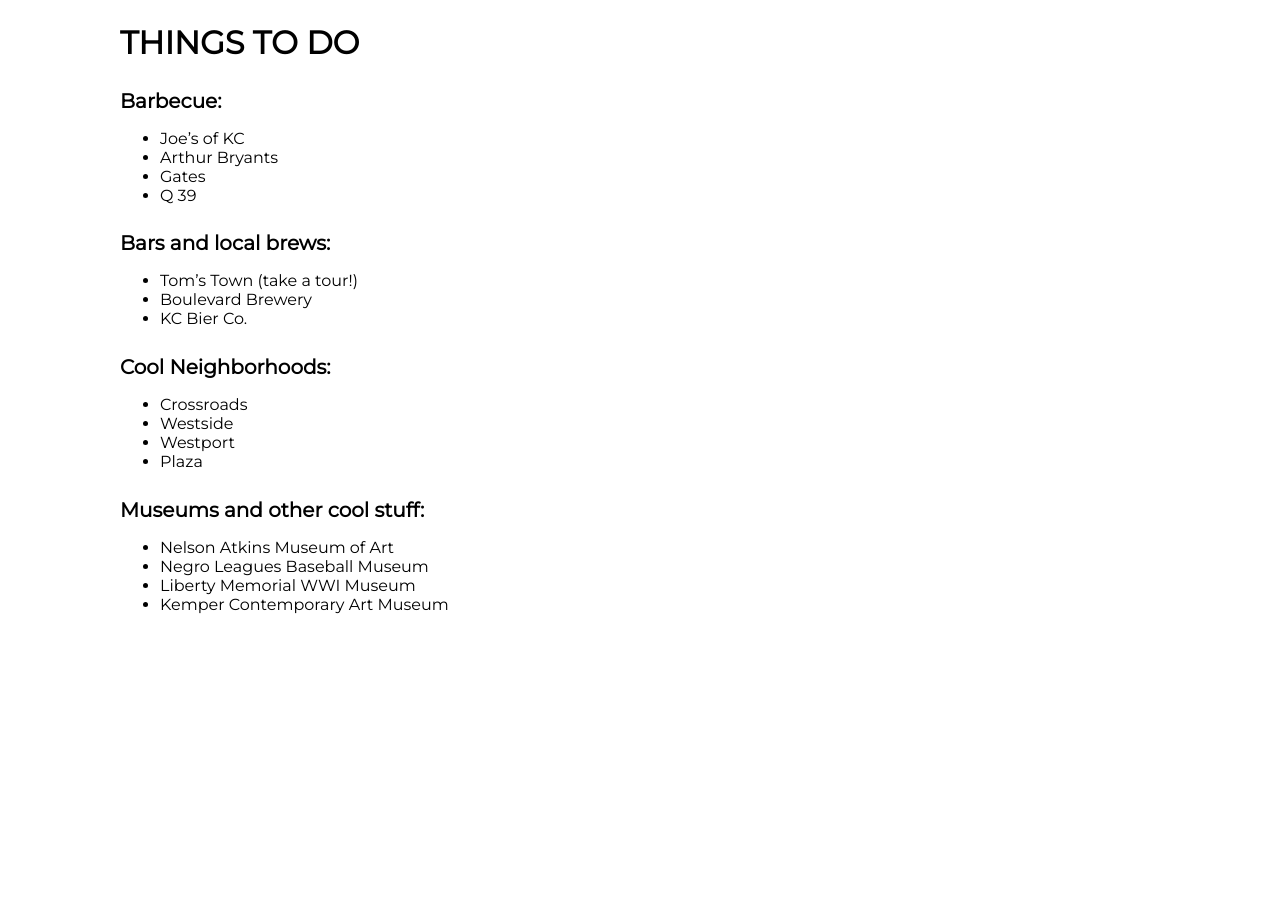
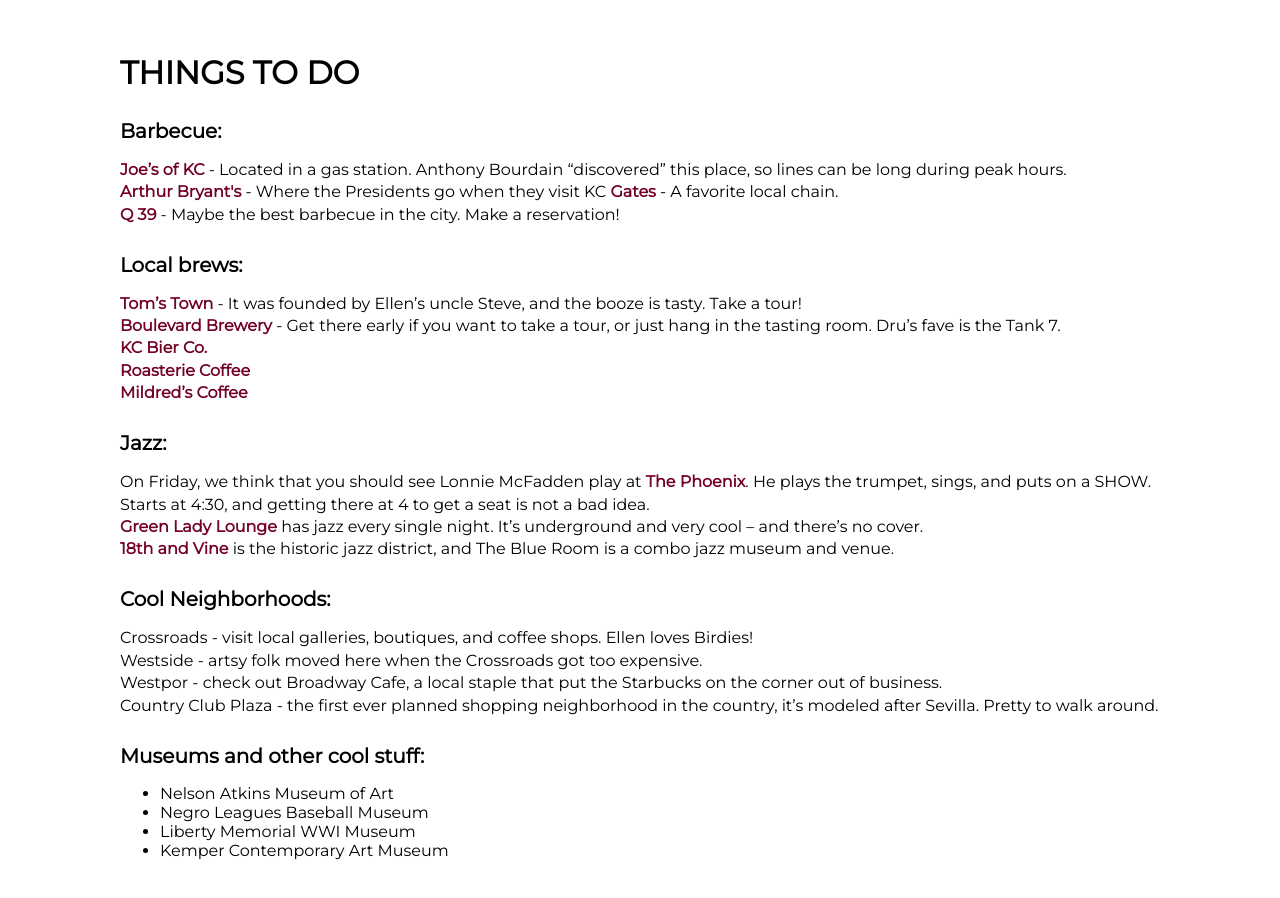
Before and after one commit to ellenanddru/ellenanddru.github.io, a plain HTML site: page details.html in a window 1280 px wide. Shown: the part 1760-2658 px from the top of the page. Before the commit the page ends 2469 px from the top, so only its background shows below. Drawn offline with nearby package versions, Linux system fonts and the light colour scheme.

Commit message:
Update things to do section. TODO: Embed google maps

```diff
--- a/details.html
+++ b/details.html
@@ -33,6 +33,8 @@
 			<a class="nav-link" href="">Registry</a>
 			<a class="nav-link" href="rsvp.html">RSVP</a>
 		</nav>
+
+		<div class="nav-spacer"></div>
 
 		<div id="details-container">
 			<div class="section" id="accommodations">
@@ -94,27 +96,42 @@
 				<h2>Things to Do</h2>
 
 				<h4>Barbecue:</h4>
-				<ul>
-					<li>Joe’s of KC</li>
-					<li>Arthur Bryants</li>
-					<li>Gates</li>
-					<li>Q 39</li>
-				</ul>
+					<p>
+						<a href="https://www.joeskc.com/" target="_blank">Joe’s of KC</a> - Located in a gas station. Anthony Bourdain “discovered” this place, so lines can be long during peak hours.<br/>
 
-				<h4>Bars and local brews:</h4>
-				<ul>
-					<li>Tom’s Town (take a tour!)</li>
-					<li>Boulevard Brewery</li>
-					<li>KC Bier Co.</li>
-				</ul>
+						<a href="https://www.arthurbryantsbbq.com/" target="_blank">Arthur Bryant's</a> - Where the Presidents go when they visit KC
+
+						<a href="https://gatesbbq.com/" target="_blank">Gates</a> - A favorite local chain.<br/>
+
+						<a href="https://q39kc.com/" target="_blank">Q 39</a> - Maybe the best barbecue in the city. Make a reservation!
+					</p>
+
+				<h4>Local brews:</h4>
+					<p>
+						<a href="http://www.toms-town.com/" target="_blank">Tom’s Town</a> - It was founded by Ellen’s uncle Steve, and the booze is tasty. Take a tour!<br/>
+
+						<a href="https://www.boulevard.com/" target="_blank">Boulevard Brewery</a> - Get there early if you want to take a tour, or just hang in the tasting room. Dru’s fave is the Tank 7.<br/>
+
+					<a href="http://kcbier.com/" target="_blank">KC Bier Co.</a><br/>
+					<a href="https://www.theroasterie.com/" target="_blank">Roasterie Coffee</a><br/>
+					<a href="https://www.mildredskc.com/" target="_blank">Mildred’s Coffee</a><br/>
+				</p>
+
+				<h4>Jazz:</h4>
+				<p>
+					On Friday, we think that you should see Lonnie McFadden play at <a href="http://thephoenixkc.com/" target="_blank">The Phoenix</a>. He plays the trumpet, sings, and puts on a SHOW. Starts at 4:30, and getting there at 4 to get a seat is not a bad idea.<br/>
+
+					<a href="https://greenladylounge.com/" target="_blank">Green Lady Lounge</a> has jazz every single night. It’s underground and very cool – and there’s no cover.</br>
+
+					<a href="https://www.visitkc.com/18th-vine" target="_blank">18th and Vine</a> is the historic jazz district, and The Blue Room is a combo jazz museum and venue.</p>
 
 				<h4>Cool Neighborhoods:</h4>
-				<ul>
-					<li>Crossroads</li>
-					<li>Westside</li>
-					<li>Westport</li>
-					<li>Plaza</li>
-				</ul>
+				<p>
+					Crossroads - visit local galleries, boutiques, and coffee shops. Ellen loves Birdies!<br/>
+					Westside - artsy folk moved here when the Crossroads got too expensive.<br/>
+					Westpor - check out Broadway Cafe, a local staple that put the Starbucks on the corner out of business.<br/>
+					Country Club Plaza - the first ever planned shopping neighborhood in the country, it’s modeled after Sevilla. Pretty to walk around.<br/>
+				</p>
 
 				<h4>Museums and other cool stuff:</h4>
 				<ul>
--- a/style.css
+++ b/style.css
@@ -91,6 +91,10 @@
 	position: fixed;
 }
 
+.nav-spacer {
+	height: 120px;
+}
+
 .dropdown {
 	display: inline-block;
 }
@@ -151,7 +155,7 @@
 }
 
 .section {
-	padding: 0px 120px 60px;
+	padding: 30px 120px 30px;
 }
 
 .content {
@@ -175,8 +179,8 @@
 }
 
 #details-container {
-	padding-top: 120px;
-	top: 0;
+	/*padding-top: 120px;*/
+	top: 40px;
 }
 
 footer {
```
